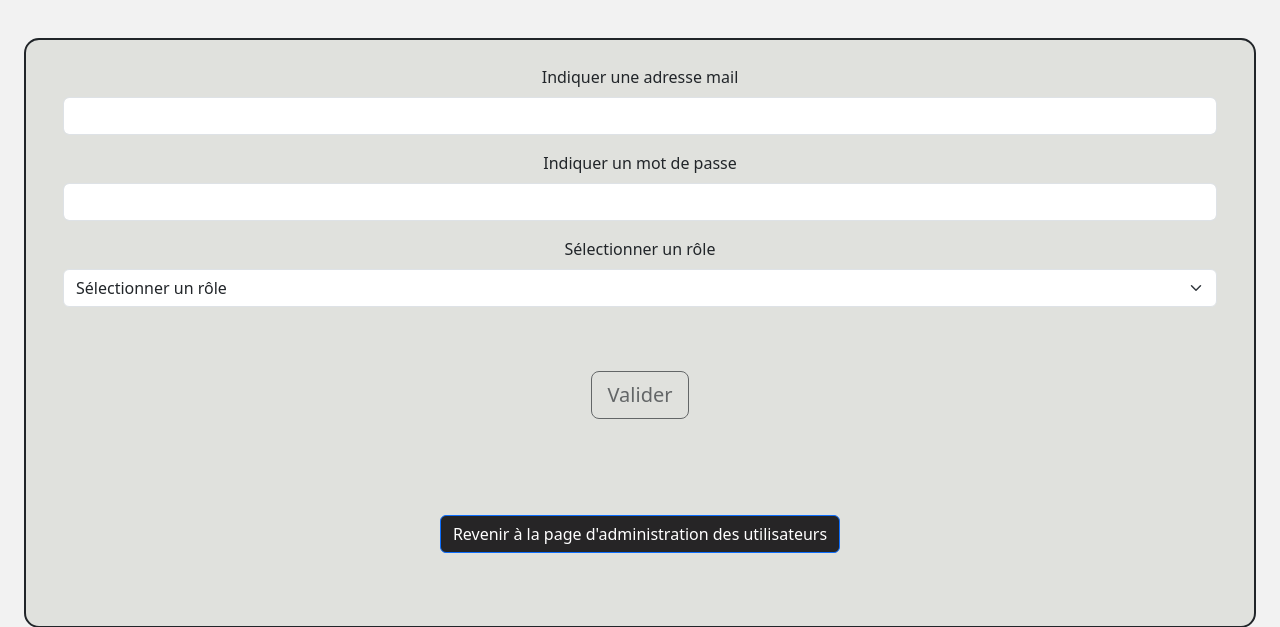
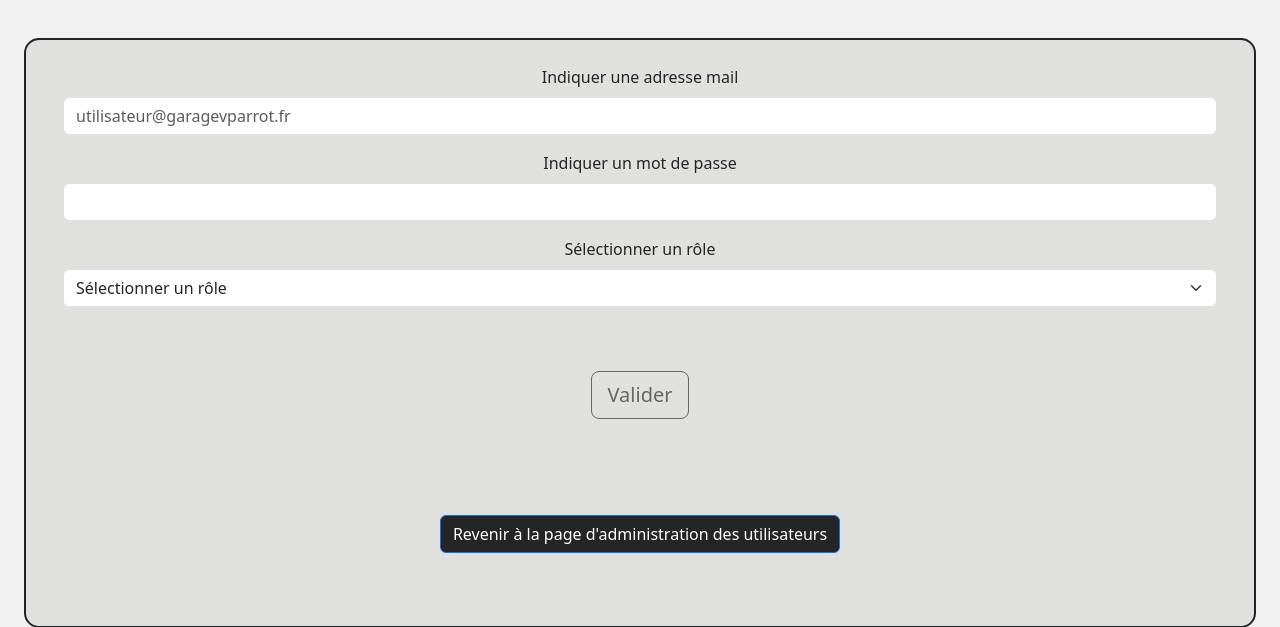
Before and after one commit to MaximeLecieux/Garage_V.Parrot, a PHP site: page /admin_addUser.php in a window 1280 px wide. Shown: the part 213-840 px from the top of the page. Run offline with PHP 8.4, Linux system fonts and the light colour scheme; data comes from the database, SQL or seed files in the repository.

Commit message:
modification du domaine de test garagevparrot.fr + mise en place d'un placeholder pour l'utilisateur

```diff
--- a/admin_addUser.php
+++ b/admin_addUser.php
@@ -38,7 +38,7 @@ if(isset($_POST['addUser'])){
             <form method="POST" enctype="multipart/form-data">
                 <div class="mb-3">
                     <label for="email" class="form-label">Indiquer une adresse mail</label>
-                    <input type="email" class="form-control" name="email" required>
+                    <input type="email" class="form-control" name="email" placeholder="utilisateur@garagevparrot.fr" required>
                 </div>
                 <div class="mb-3">
                     <label for="password" class="form-label">Indiquer un mot de passe</label>
--- a/db.sql
+++ b/db.sql
@@ -79,7 +79,7 @@ GRANT SELECT, INSERT, DELETE, UPDATE ON garage.Opinions TO 'Administrateur'@'loc
 GRANT SELECT, INSERT, DELETE, UPDATE ON garage.Cars TO 'Administrateur'@'localhost';
 GRANT SELECT, INSERT, DELETE, UPDATE ON garage.Contacts TO 'Administrateur'@'localhost';
 
-INSERT INTO Users (email, password, type) VALUES ('administrateur@garageparrot.fr', '$2y$10$6hRj1sncTTDtIEIhbfxYiOSzUMzS1SSiUcv6yFCXIzFq.hcgXSdKS', 'administrateur');
+INSERT INTO Users (email, password, type) VALUES ('administrateur@garagevparrot.fr', '$2y$10$6hRj1sncTTDtIEIhbfxYiOSzUMzS1SSiUcv6yFCXIzFq.hcgXSdKS', 'administrateur');
 
 INSERT INTO Services (name, description, img) VALUES ('Entretient du véhicule', "Notre équipe vous proportionne un service de qualité pour l'entretient de votre voiture.", '1.jpg');
 
```
